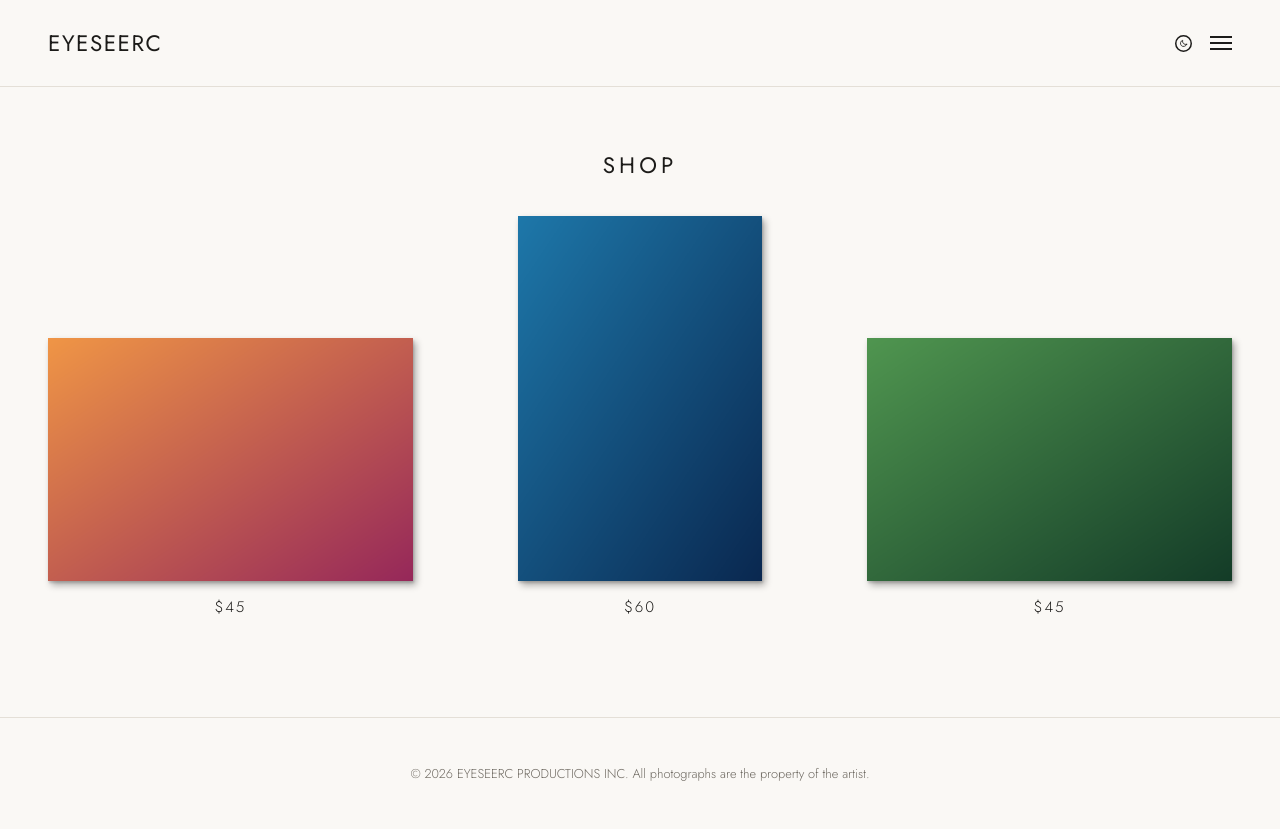
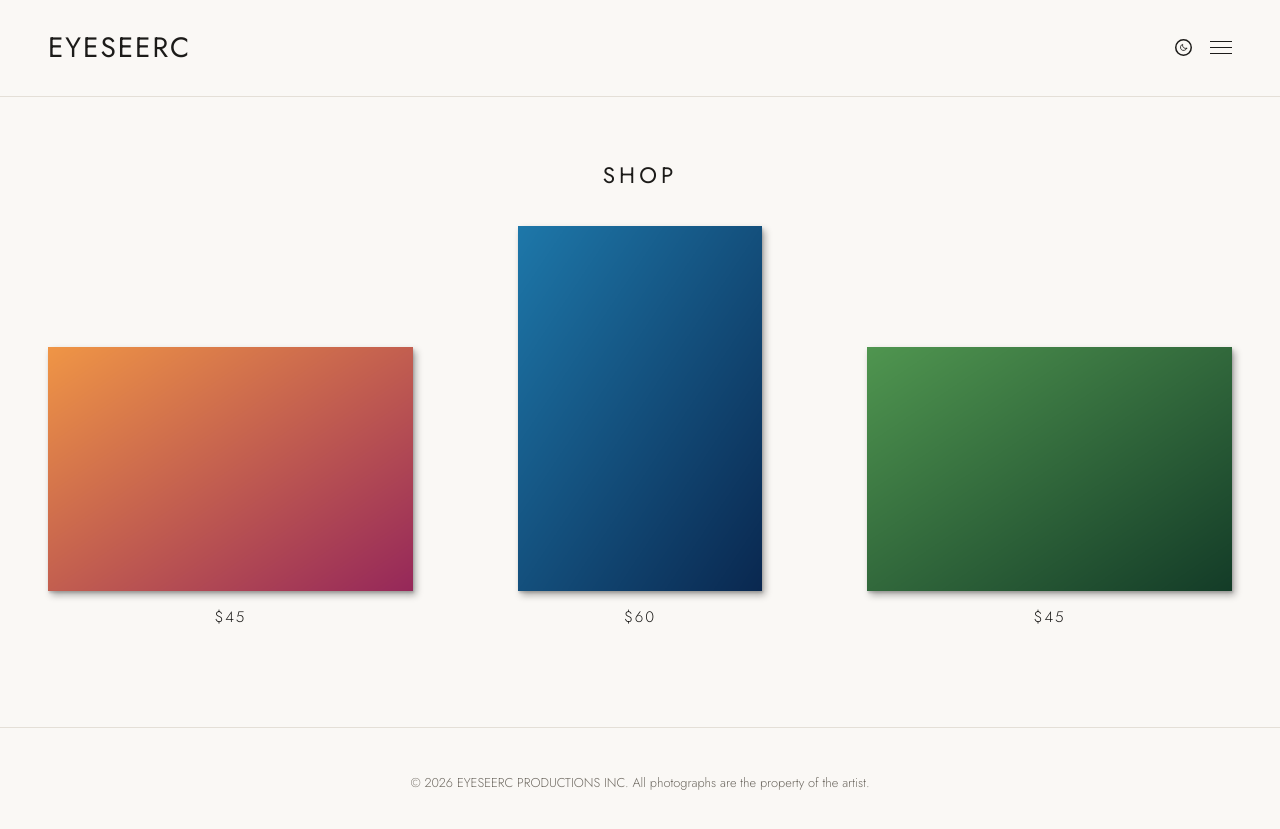
Before and after one commit to eyeseerc0310/Eyeseerc-website-, a Jekyll site: the page built from shop.html, in a window 1280 px wide. Shown: the top 829 px of the page. Built offline with Jekyll 4.4.1, drawn with Linux system fonts in a browser that asks for light colours.

Commit message:
EYESEERC header name 25% larger
Co-Authored-By: Claude Opus 5.5 <noreply@anthropic.com>
Claude-Session: https://claude.ai/code/session_01LHh8gAFuLZhbd4VQysaiwQ

```diff
--- a/assets/css/style.css
+++ b/assets/css/style.css
@@ -68,7 +68,7 @@ code { font-size: .9em; background: var(--line); padding: .1em .35em; border-rad
 }
 .brand {
   font-family: var(--display);
-  font-size: 1.4rem;
+  font-size: 1.75rem;
   font-weight: 400;
   text-decoration: none;
   letter-spacing: .07em;
```
